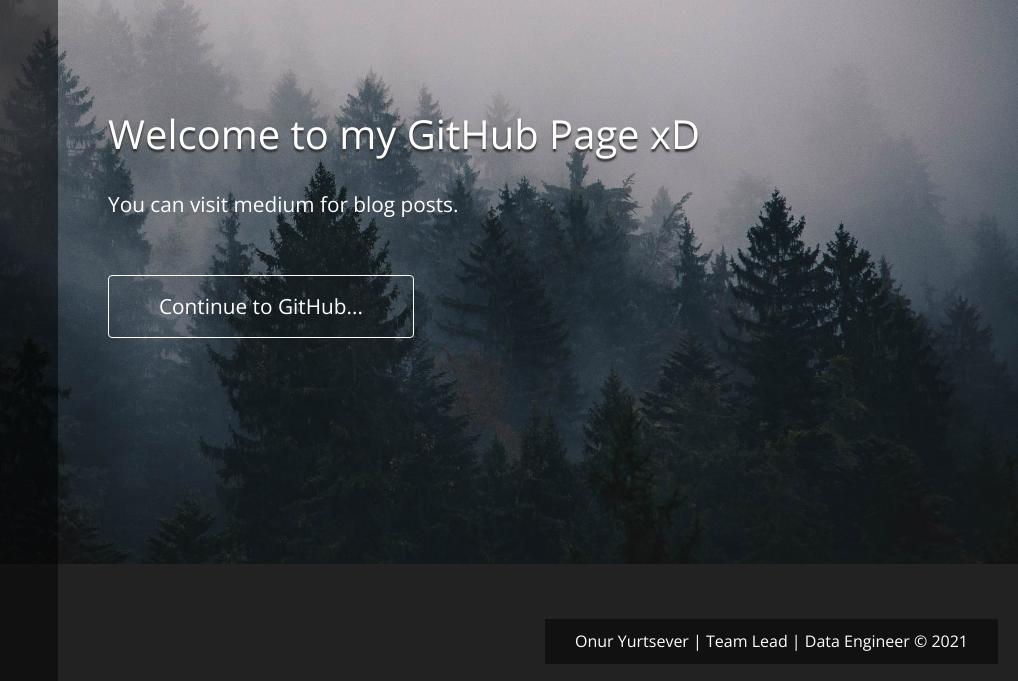
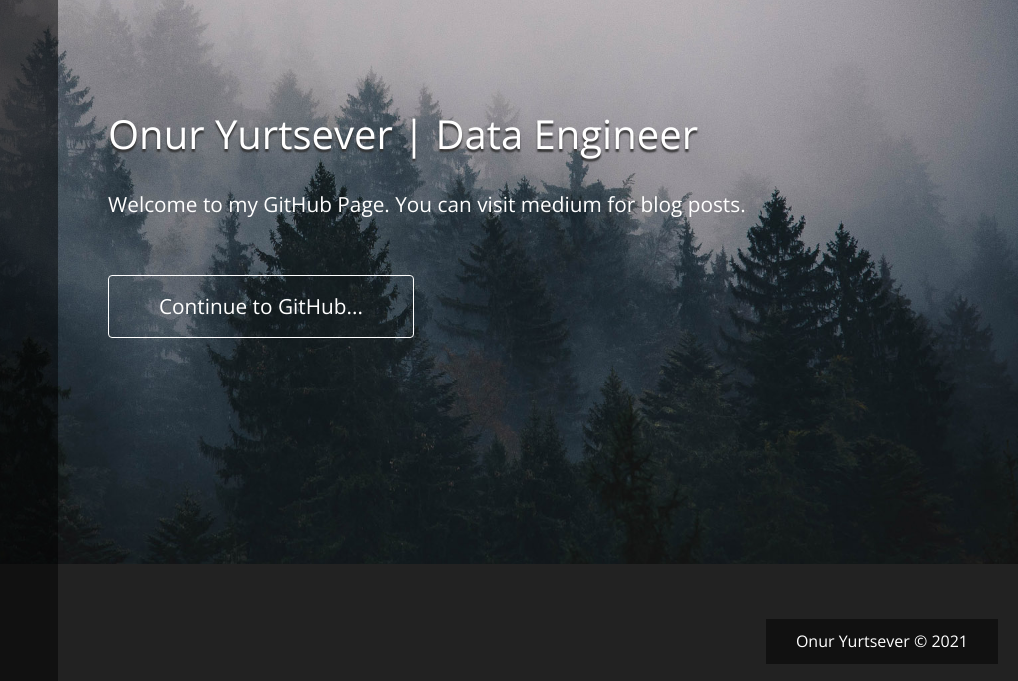
Before and after one commit to onuryurtsever/onuryurtsever.github.io, a plain HTML site: page index.html in a window 1280 px wide. Shown: the part 236-917 px from the top of the page, 262-1280 px from the left. Drawn offline with nearby package versions, Linux system fonts and the light colour scheme.

Commit message:
Update index.html

```diff
--- a/index.html
+++ b/index.html
@@ -5,7 +5,7 @@
 	<meta http-equiv="X-UA-Compatible" content="IE=edge">
 	<meta name="viewport" content="width=device-width, initial-scale=1">
 
-	<title>Onur Yurtsever | Team Lead | Data Engineer</title>
+	<title>Onur Yurtsever | Team Lead</title>
 
 	<link rel="stylesheet" href="https://fonts.googleapis.com/css?family=Open+Sans:300,400">  <!-- Google web font "Open Sans" -->
 	<link rel="stylesheet" href="css/fontawesome-all.min.css">
@@ -94,15 +94,15 @@
 					<!-- section 1 -->
 					<section id="tm-section-1" class="tm-section">
 						<div class="ml-auto">
-							<header class="mb-4"><h1 class="tm-text-shadow">Welcome to my GitHub Page xD</h1></header>
-							<p class="mb-5 tm-font-big">You can visit medium for blog posts.</p>
+							<header class="mb-4"><h1 class="tm-text-shadow">Onur Yurtsever | Data Engineer</h1></header>
+							<p class="mb-5 tm-font-big">Welcome to my GitHub Page. You can visit medium for blog posts.</p>
 							<a href="https://github.com/onuryurtsever" class="btn tm-btn tm-font-big">Continue to GitHub...</a>
 							<!-- data-nav-link holds the ID of nav item, which means this link should behave the same as that nav item  -->
 						</div>
 					</section>
 				</div>	<!-- .tm-content -->
 				<footer class="footer-link">
-					<p class="tm-copyright-text">Onur Yurtsever | Team Lead | Data Engineer &copy; 2021</p>
+					<p class="tm-copyright-text">Onur Yurtsever &copy; 2021</p>
 				</footer>
 			</div>	<!-- row -->
 		</div>
```
